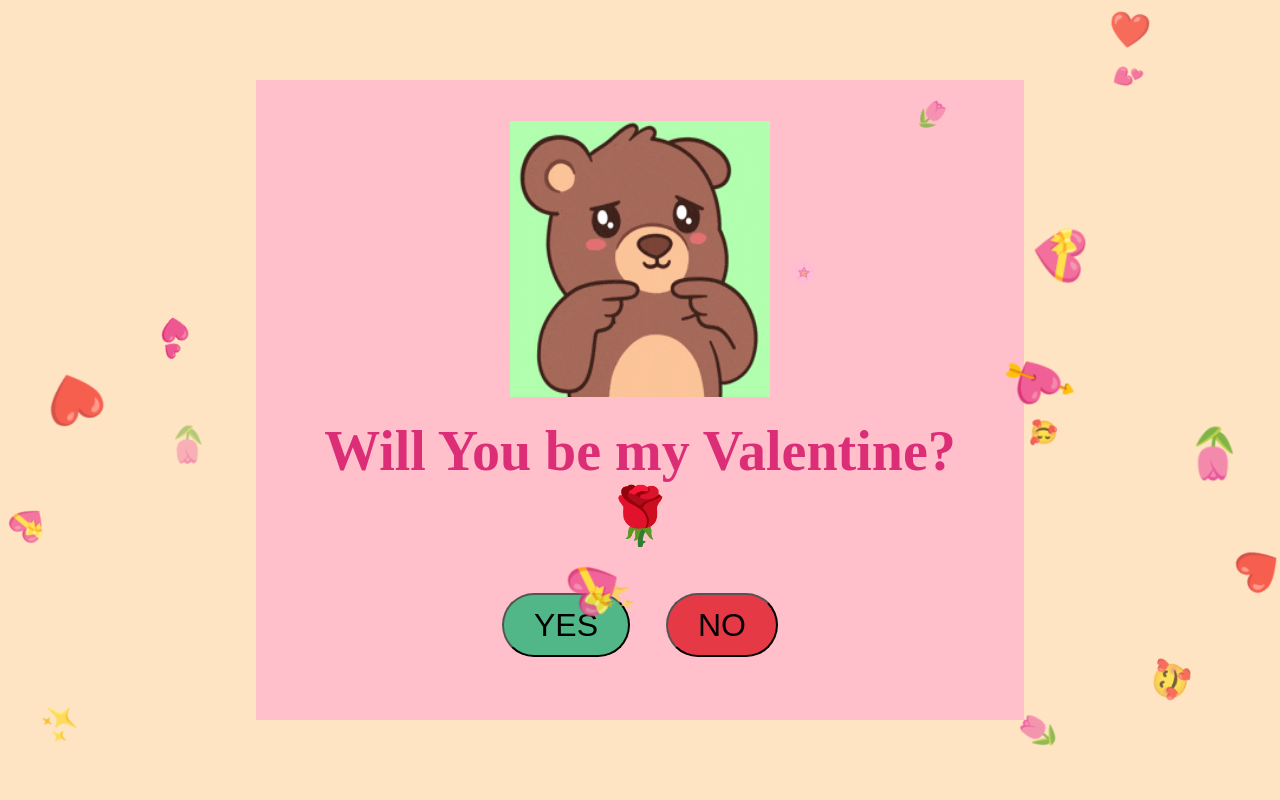
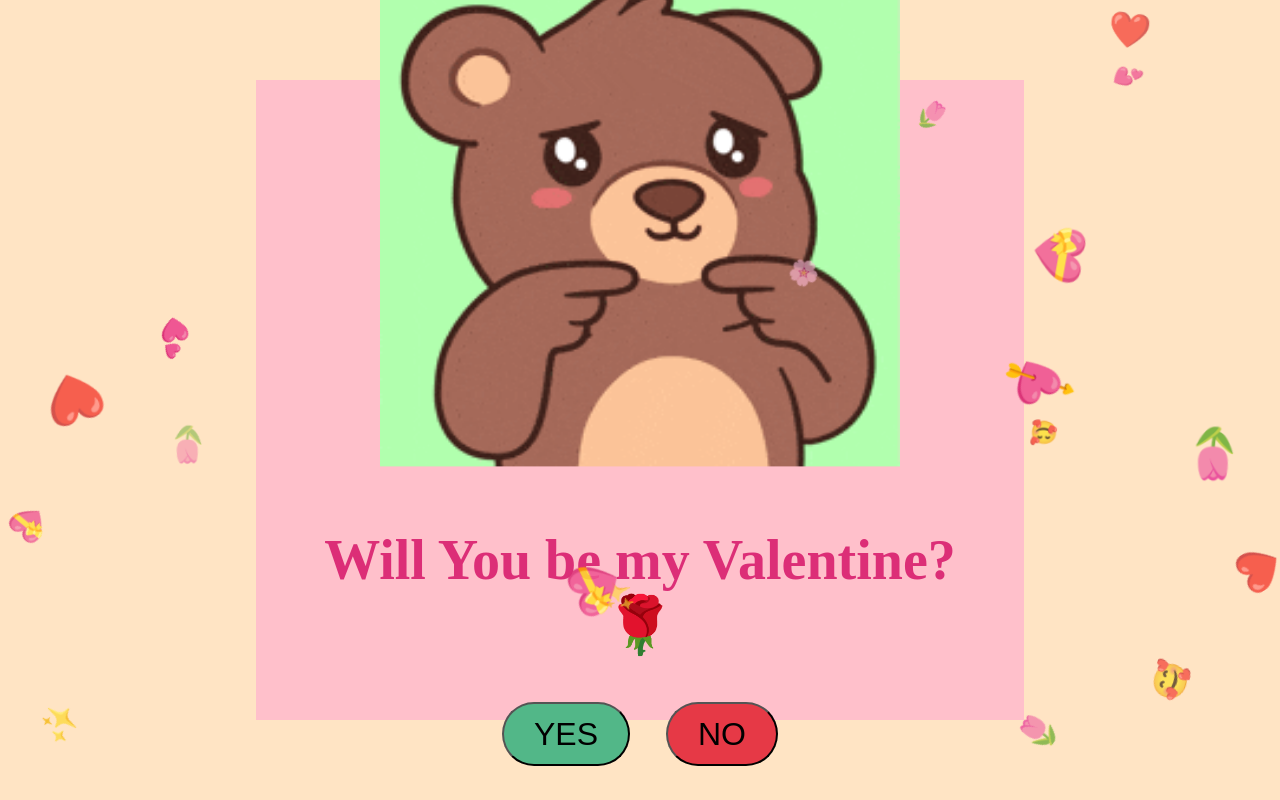
Before and after one commit to Maynk06/Valentine, a plain HTML site: page index.html in a window 1280 px wide. Drawn offline with Linux system fonts and the light colour scheme.

Commit message:
Update style.css

```diff
--- a/style.css
+++ b/style.css
@@ -14,19 +14,21 @@
 #gif{
     height: 15rem;
     margin: 1.4rem 0;
+    /* margin-bottom: 2rem; */
 
-  width: 80%;
+scale: 2;
+
+width: 80%;
   max-width: 260px;
   height: auto;
 
 }
 .gif-box{
-   height: 20rem;
+   height: 18rem;
    width: auto;
-
+    margin-bottom: 10rem;
    display: flex;
     justify-content: center;
-
 
 }
 #text{
@@ -84,6 +86,8 @@
 }
 
 
+
+
 .heart {
     position: fixed;
     top: -1vh;
@@ -117,6 +121,7 @@
     }
 
     #gif {
+
         height: 18rem;
         width: auto;
         margin: 0;
```
